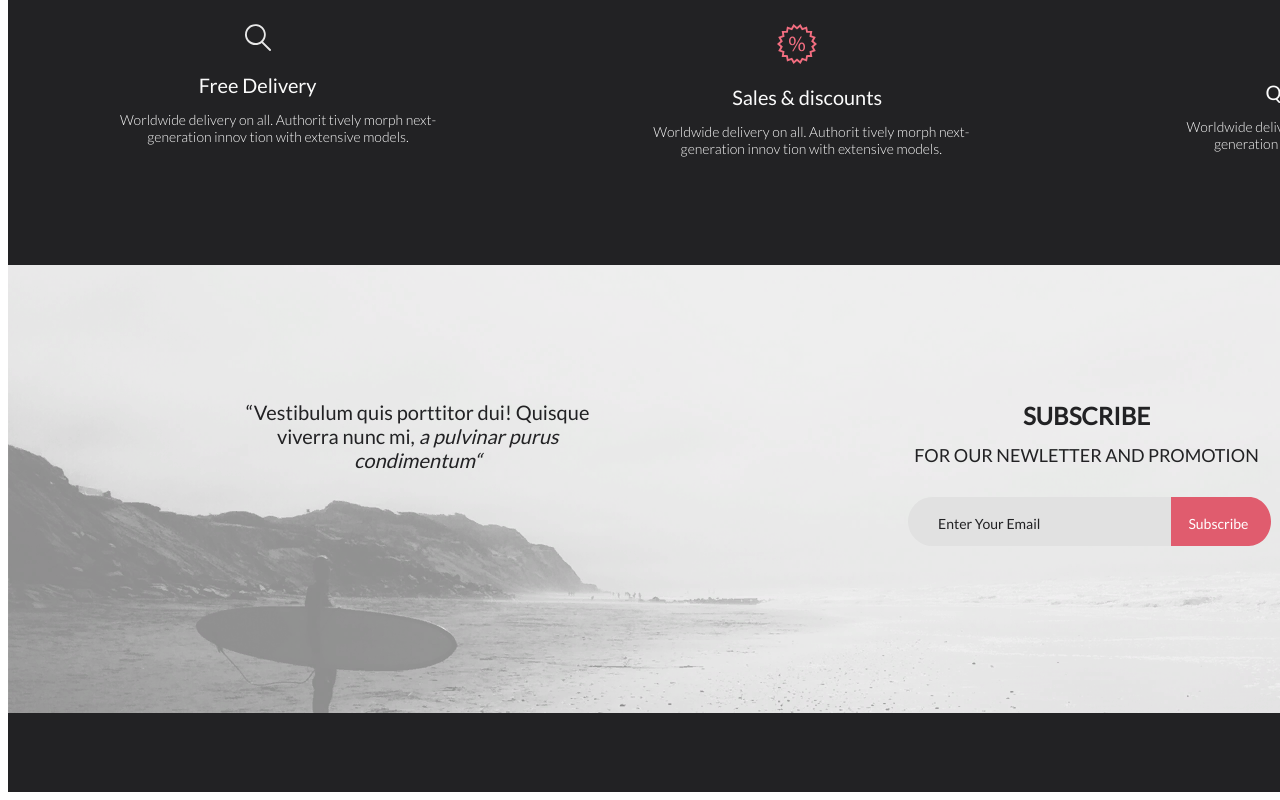
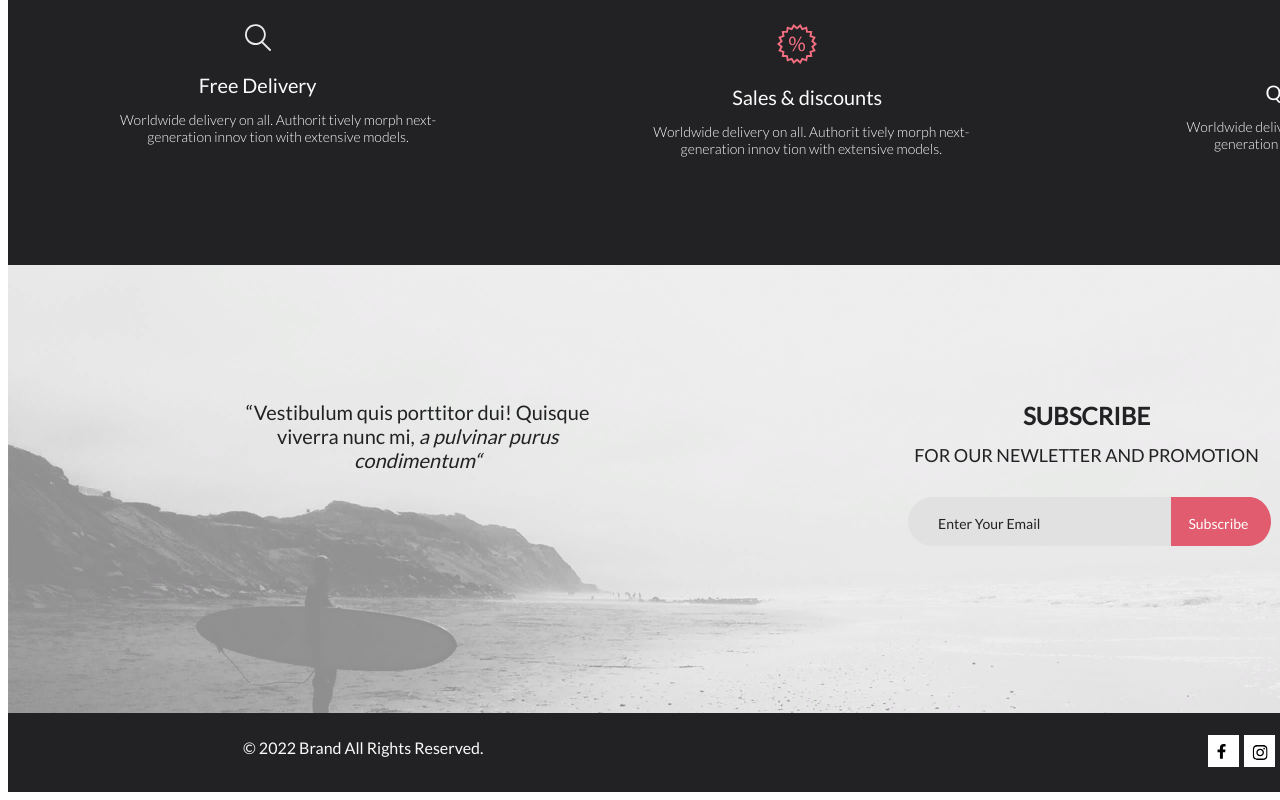
Before and after one commit to InowaR/html_css, a plain HTML site: page main_page/index.html in a window 1280 px wide. Shown: the part 3019-3819 px from the top of the page. Drawn offline with Linux system fonts and the light colour scheme; files whose address does not match are found by name.

Commit message:
add bottom

```diff
--- a/main_page/index.html
+++ b/main_page/index.html
@@ -191,7 +191,21 @@
                 </div>
             </div>
             <div class="bottom-block">
-
+                <p class="all-rights-rezerved">© 2022  Brand  All Rights Reserved.</p>
+                <div class="social-media">
+                    <div class="bottom-rect">
+                        <img class="bottom-img" src="img/footer/bottom-block/facebook-f-brands (3) 1.svg" alt="">
+                    </div>
+                    <div class="bottom-rect">
+                        <img class="bottom-img" src="img/footer/bottom-block/instagram-brands 1.svg" alt="">
+                    </div>
+                    <div class="bottom-rect">
+                        <img class="bottom-img" src="img/footer/bottom-block/pinterest-p-brands 1.svg" alt="">
+                    </div>
+                    <div class="bottom-rect">
+                        <img class="bottom-img" src="img/footer/bottom-block/twitter-brands 1.svg" alt="">
+                    </div>
+                </div>
             </div>
 
         </div>
--- a/main_page/style.css
+++ b/main_page/style.css
@@ -589,10 +589,41 @@
     }
 
     .bottom-block {
+        display: grid;
+        grid-template-columns: 0.75fr 0.09fr;
         width: 1600px;
         height: 79px;
         flex-shrink: 0;
         background: #222224;
+    }
+
+    .all-rights-rezerved {
+        margin-top: 25px;
+        margin-left: 235px;
+        color: #FBFBFB;
+        font-family: Lato;
+        font-size: 16px;
+        font-style: normal;
+        font-weight: 400;
+        line-height: normal;
+    }
+
+    .bottom-rect {
+        margin-top: 22px;
+        width: 31.451px;
+        height: 32px;
+        flex-shrink: 0;
+        background: #ffffff;
+    }
+
+    .social-media {
+        display: grid;
+        grid-template-columns: 0.3fr 0.3fr 0.3fr 0.3fr;
+    }
+
+    .bottom-img {
+        margin-top: 9px;
+        margin-left: 8px;
     }
 
 }
```
Also changed, not shown: main_page/img/footer/bottom-block/facebook-f-brands (3) 1.svg (added), main_page/img/footer/bottom-block/instagram-brands 1.svg (added), main_page/img/footer/bottom-block/pinterest-p-brands 1.svg (added), main_page/img/footer/bottom-block/twitter-brands 1.svg (added).
